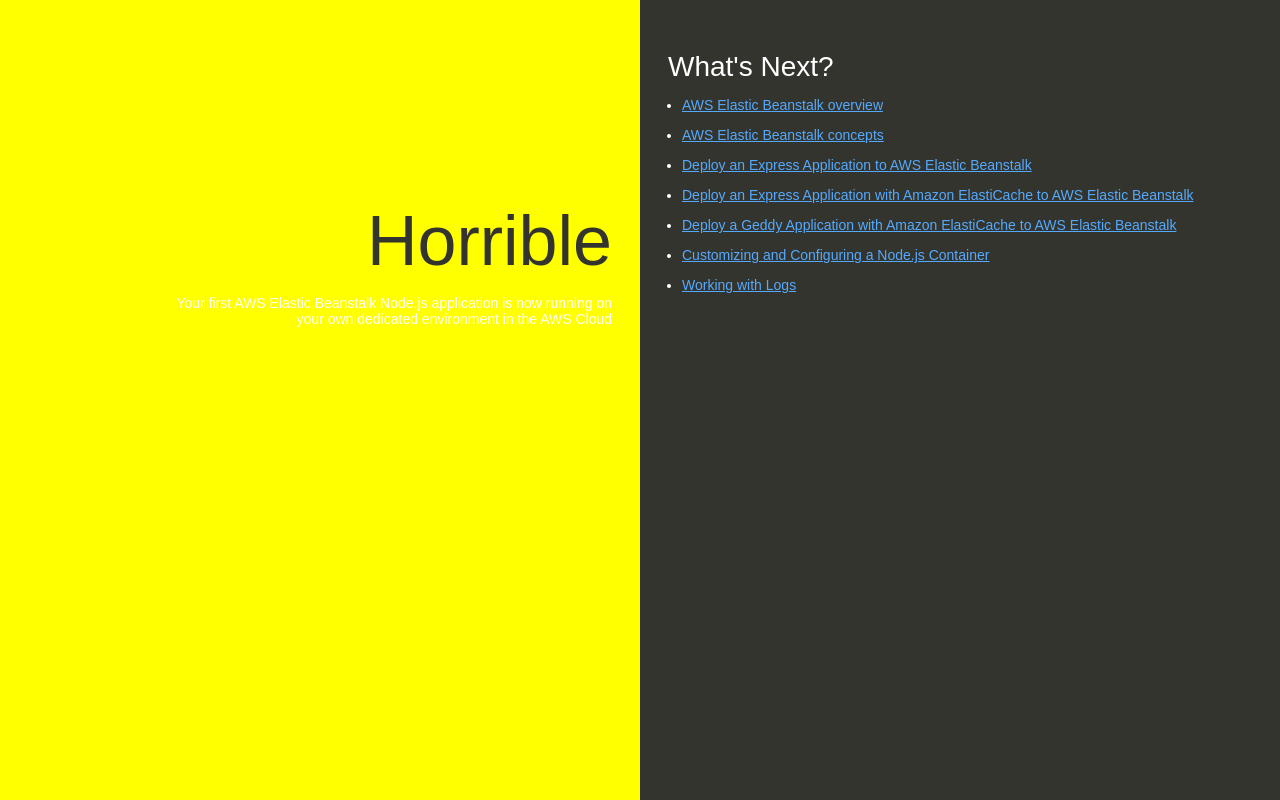
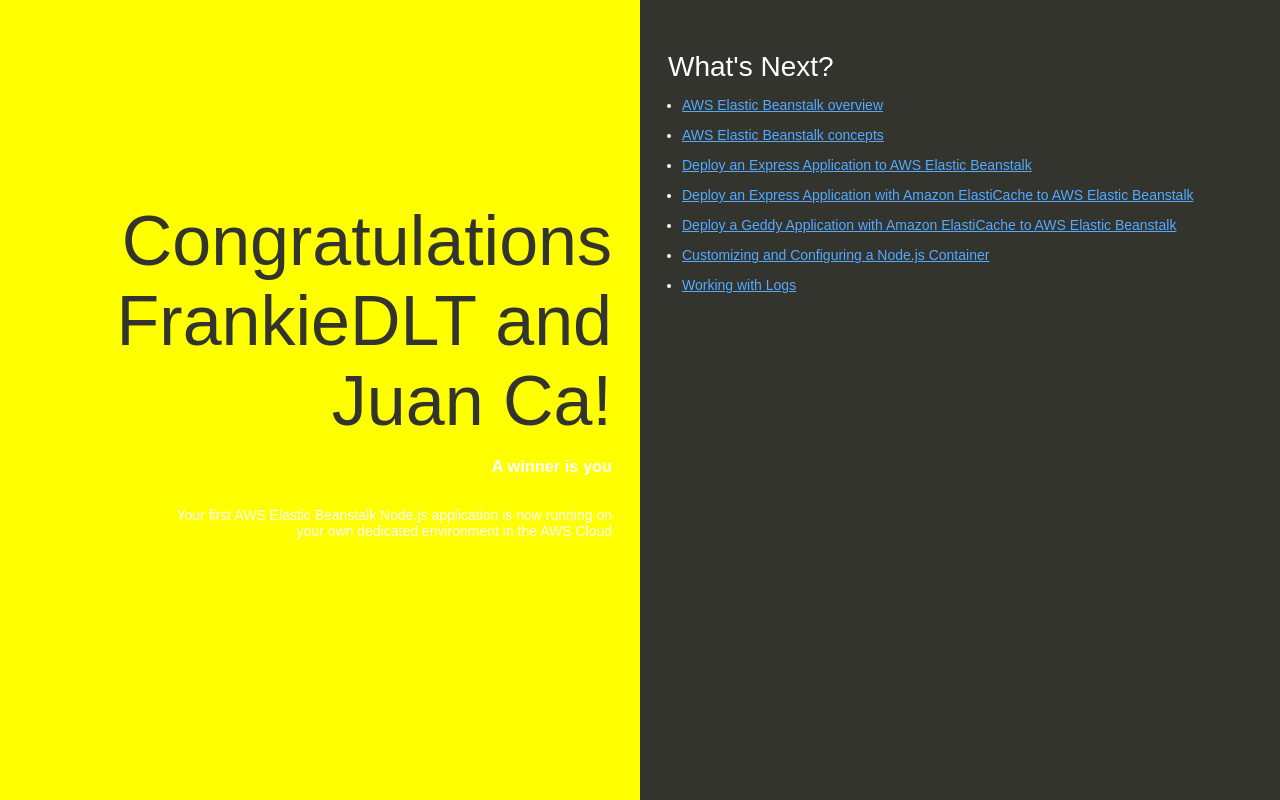
Before and after one commit to FrankieDLT/Pr-cticaencasa4-DevOpsconAWS-parte2, a website: page index.html in a window 1280 px wide. Drawn offline with Linux system fonts and the light colour scheme.

Commit message:
Fixing yellow

```diff
--- a/index.html
+++ b/index.html
@@ -74,7 +74,8 @@
   </head>
   <body>
     <div class="textColumn">
-      <h1>Horrible</h1>
+      <h1>Congratulations FrankieDLT and Juan Ca!</h1>
+	  <h3>A winner is you</h3>
       <p>Your first AWS Elastic Beanstalk Node.js application is now running on your own dedicated environment in the AWS Cloud</p>
     </div>
     <div class="linksColumn">
```
